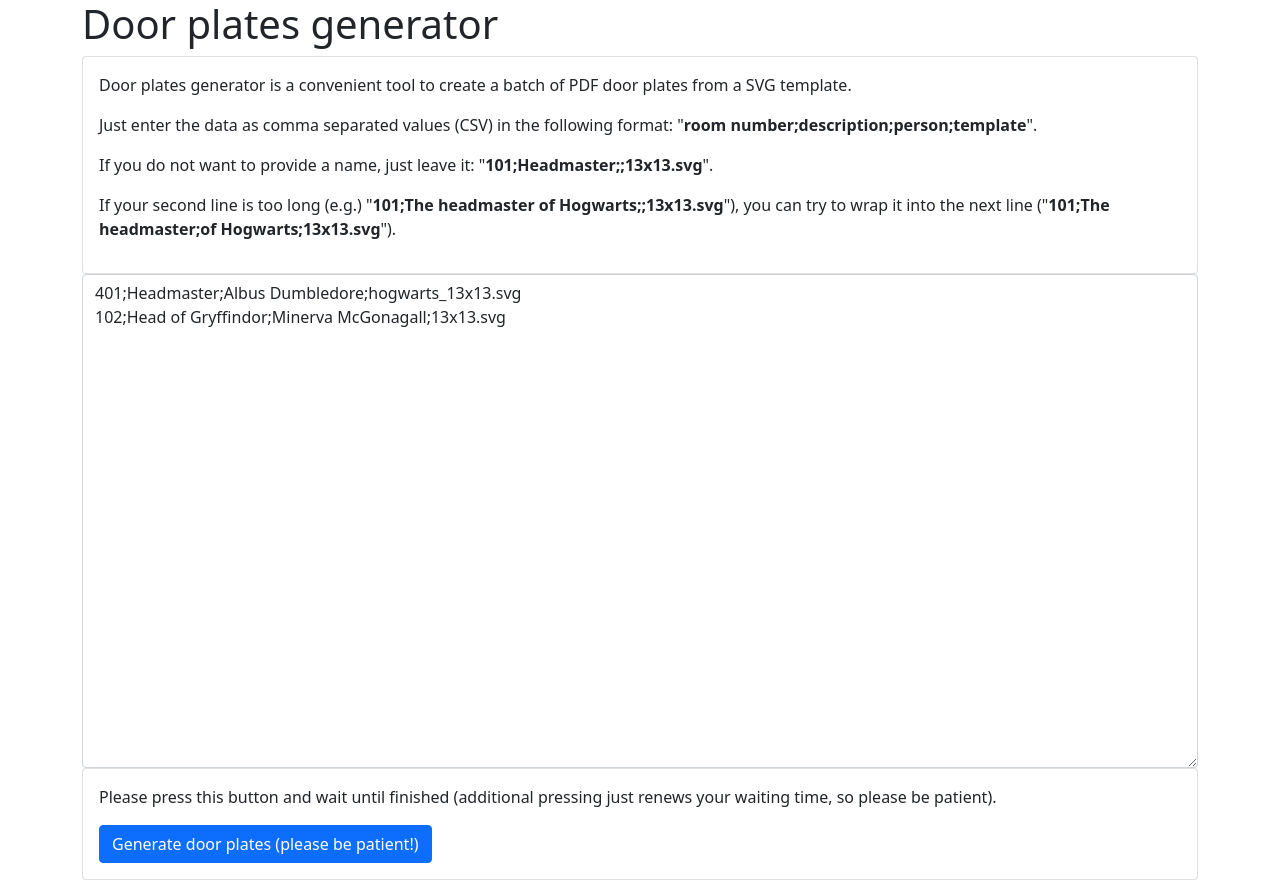
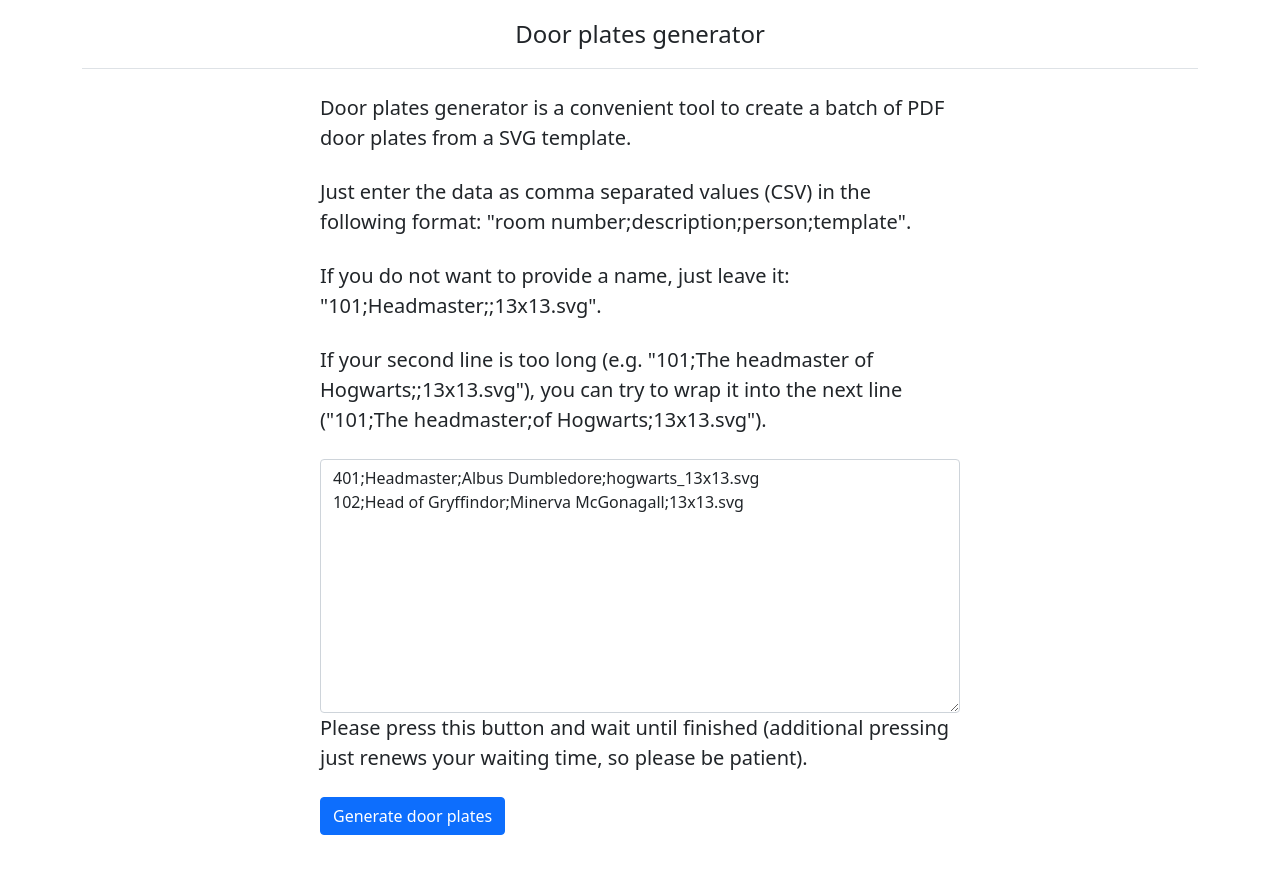
Before and after one commit to debuglevel/doorplates, a plain HTML site: page app/static/index.html in a window 1280 px wide. After the commit the page ends 835 px from the top, so only its background shows below. Drawn offline with nearby package versions, Linux system fonts and the light colour scheme.

Commit message:
Nicer layout

```diff
--- a/app/static/index.html
+++ b/app/static/index.html
@@ -13,47 +13,43 @@
 </head>
 <body>
 
+<main>
     <div class="container">
-    <h1>Door plates generator</h1>
+        <header class="d-flex flex-wrap justify-content-center py-3 mb-4 border-bottom">
+            <span class="fs-4">Door plates generator</span>
+        </header>
+    </div>
 
-    <div class="card">
-        <div class="card-body">
-            <p>
+    <div class="col-lg-6 mx-auto">
+        <p class="lead mb-4">
             Door plates generator is a convenient tool to create a batch of PDF door plates from a SVG template.
         </p>
-            <p>
+        <p class="lead mb-4">
             Just enter the data as comma separated values (CSV) in the following format: "<strong>room
             number;description;person;template</strong>".
         </p>
-            <p>
+        <p class="lead mb-4">
             If you do not want to provide a name, just leave it: "<strong>101;Headmaster;;13x13.svg</strong>".
         </p>
-            <p>
-                If your second line is too long (e.g.) "<strong>101;The headmaster of Hogwarts;;13x13.svg</strong>"),
+        <p class="lead mb-4">
+            If your second line is too long (e.g. "<strong>101;The headmaster of Hogwarts;;13x13.svg</strong>"),
             you can try to wrap it into the next line ("<strong>101;The headmaster;of Hogwarts;13x13.svg</strong>").
         </p>
-        </div>
-    </div>
 
         <form action="/doorplates/" id="csvForm">
-        <div class="form-group">
-        <textarea name="csv" rows="20" cols="70" class="form-control">401;Headmaster;Albus Dumbledore;hogwarts_13x13.svg
+            <textarea name="csv" rows="10" cols="70" class="form-control">
+401;Headmaster;Albus Dumbledore;hogwarts_13x13.svg
 102;Head of Gryffindor;Minerva McGonagall;13x13.svg</textarea>
-        </div>
 
-        <div class="card">
-            <div class="card-body">
-                <p>
+            <p class="lead mb-4">
                 Please press this button and wait until finished (additional pressing just renews your waiting time,
                 so please be patient).
             </p>
 
-                <input type="submit" value="Generate door plates (please be patient!)" class="btn btn-primary">
-            </div>
-        </div>
+            <input type="submit" value="Generate door plates" class="btn btn-primary">
         </form>
     </div>
-
+</main>
 
 <!-- Optional JavaScript; choose one of the two! -->
 
@@ -99,7 +95,6 @@
           window.location="/doorplates/"+doorplate.id
         });
       });
-
 </script>
 </body>
 </html>
```
Lines whose indentation alone changed are shown as unchanged.
